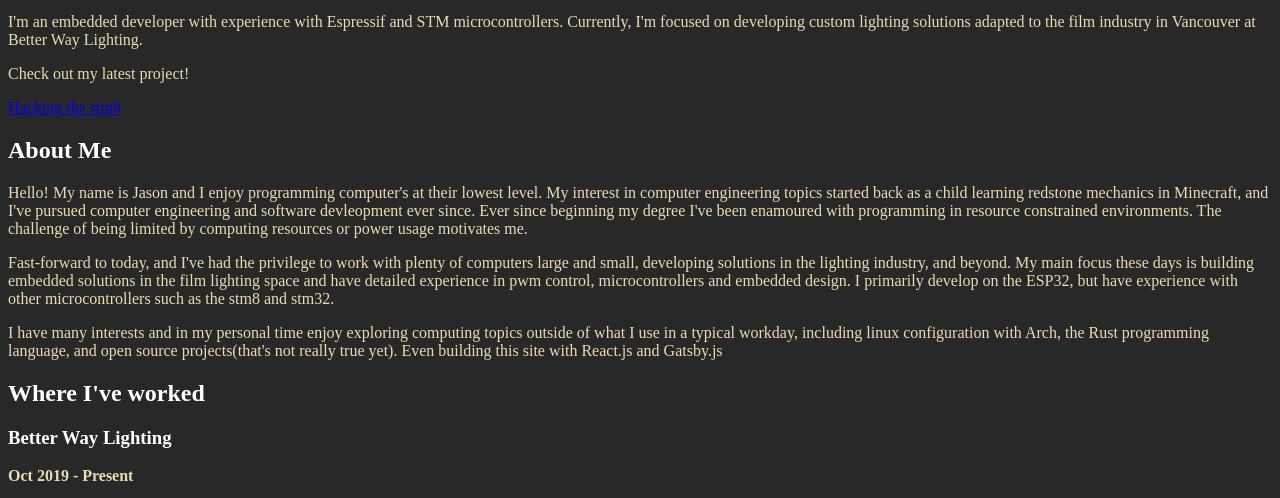
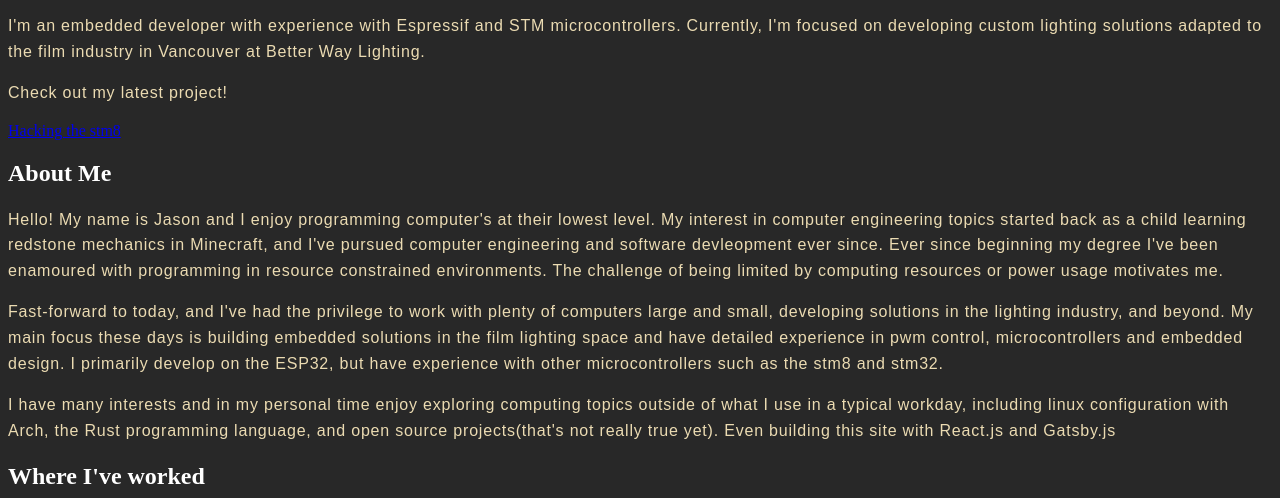
Before and after one commit to JasonFevang/personal-website, a Gatsby site: page / in a window 1280 px wide. Shown: the part 233-731 px from the top of the page. Built offline with nearby package versions, Linux system fonts and the light colour scheme; Gatsby itself is replaced by a stand-in of ours.

Commit message:
Improve text readability

```diff
--- a/src/components/hero.js
+++ b/src/components/hero.js
@@ -1,6 +1,6 @@
 import * as React from 'react'
 import { Link, useStaticQuery, graphql } from 'gatsby'
-import { titleDiv, projectPeekDiv, internalLink, basicText, heroDiv, offWhiteText, highlightText, orangeTextTrans, offWhiteTextTrans, aquaTextTrans, greenTextTrans, yellowTextTrans, tab, mainDiv, code, title
+import { titleDiv, projectPeekDiv, internalLink, heroDiv, offWhiteText, highlightText, orangeTextTrans, offWhiteTextTrans, aquaTextTrans, greenTextTrans, yellowTextTrans, tab, mainDiv, code, title
 } from './hero.module.css'
 
 
@@ -33,7 +33,7 @@ const Hero = () => {
         <code className={offWhiteTextTrans}>&#125;</code>
       </div>
 
-      <p className={basicText}>
+      <p>
         I'm an embedded developer with experience with Espressif and STM
         microcontrollers. Currently, I'm focused on developing custom
         lighting solutions adapted to the film industry in Vancouver at
--- a/src/components/hero.module.css
+++ b/src/components/hero.module.css
@@ -29,8 +29,10 @@
   color: #fe8019;
 }
 
-.basic-text {
+p {
   color: #ebdbb2;
+  letter-spacing: .05em;
+  line-height: 160%;
   text-align: left;
   font-family: sans-serif;
 }
```
